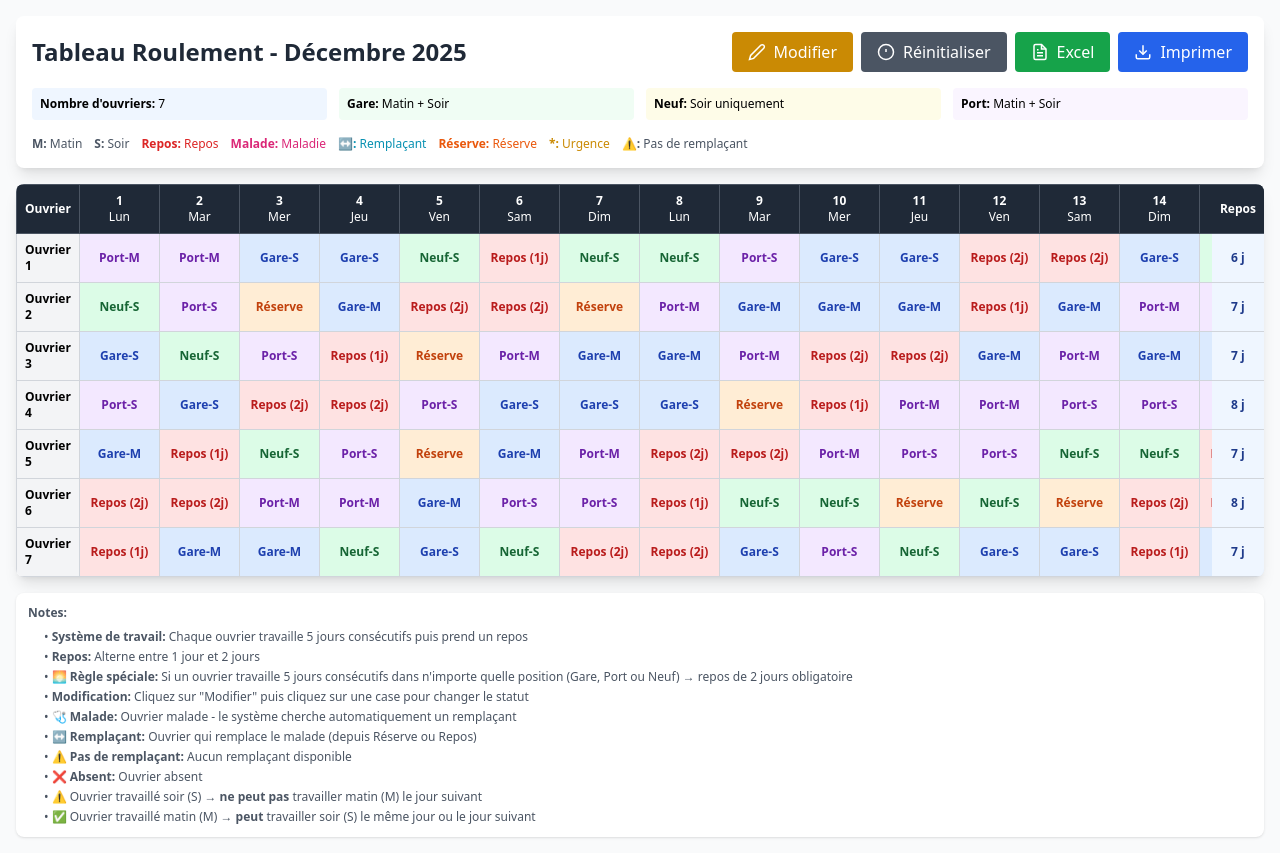
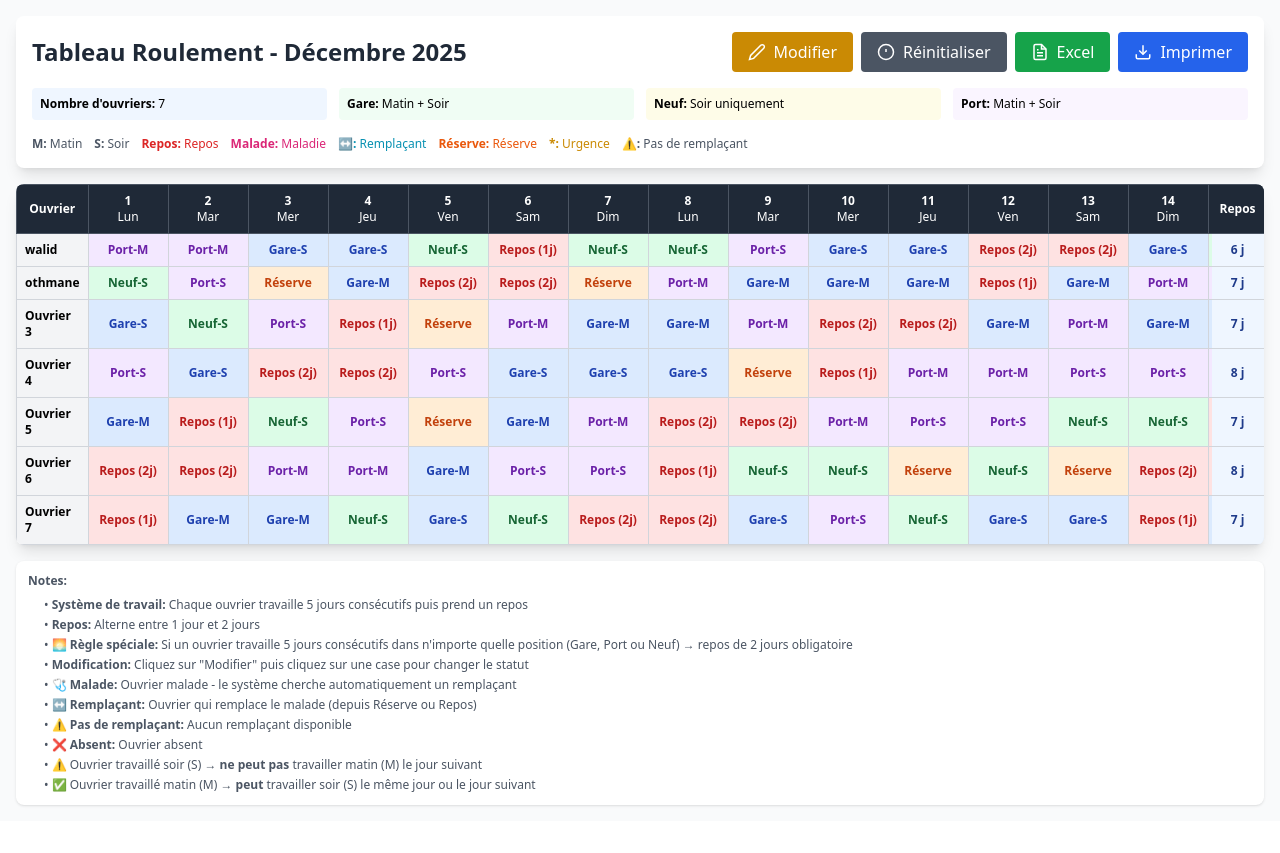
Before and after one commit to walidelhachimi96-create/roulementdecembre, a plain HTML site: page index.html in a window 1280 px wide. After the commit the page ends 821 px from the top, so only its background shows below. Drawn offline with nearby package versions, Linux system fonts and the light colour scheme.

Commit message:
Update index.html

```diff
--- a/index.html
+++ b/index.html
@@ -57,7 +57,7 @@
         };
 
         function RoulementDecembre() {
-            const workers = ['Ouvrier 1', 'Ouvrier 2', 'Ouvrier 3', 'Ouvrier 4', 'Ouvrier 5', 'Ouvrier 6', 'Ouvrier 7'];
+            const workers = ['walid', 'othmane', 'Ouvrier 3', 'Ouvrier 4', 'Ouvrier 5', 'Ouvrier 6', 'Ouvrier 7'];
 
             const generateSchedule = () => {
                 const schedule = [];
```
